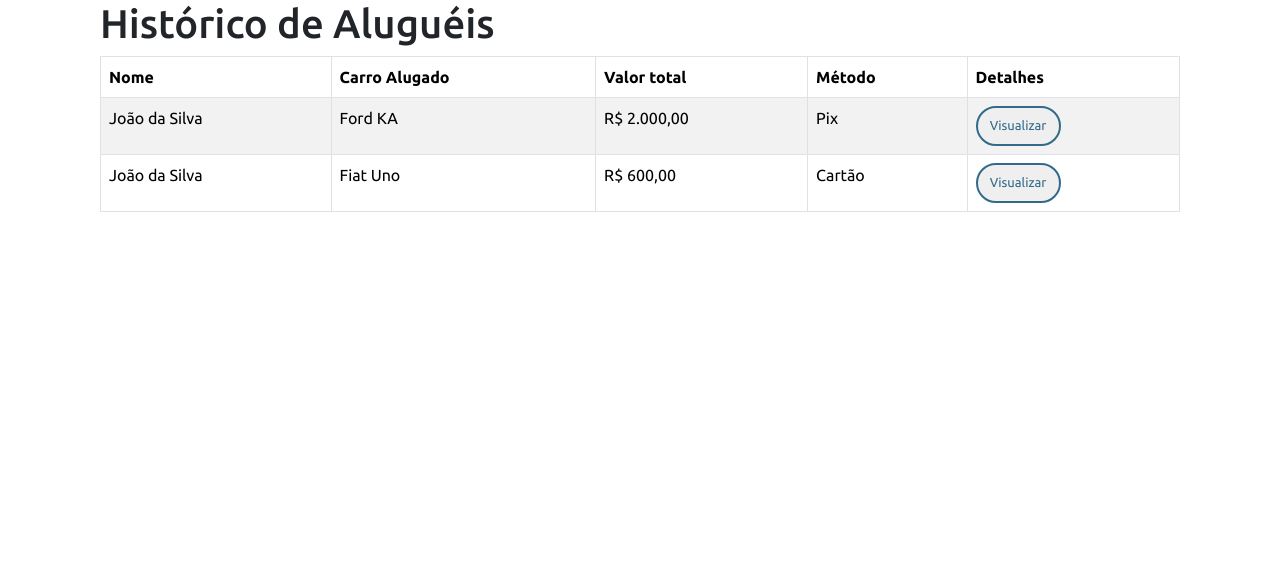
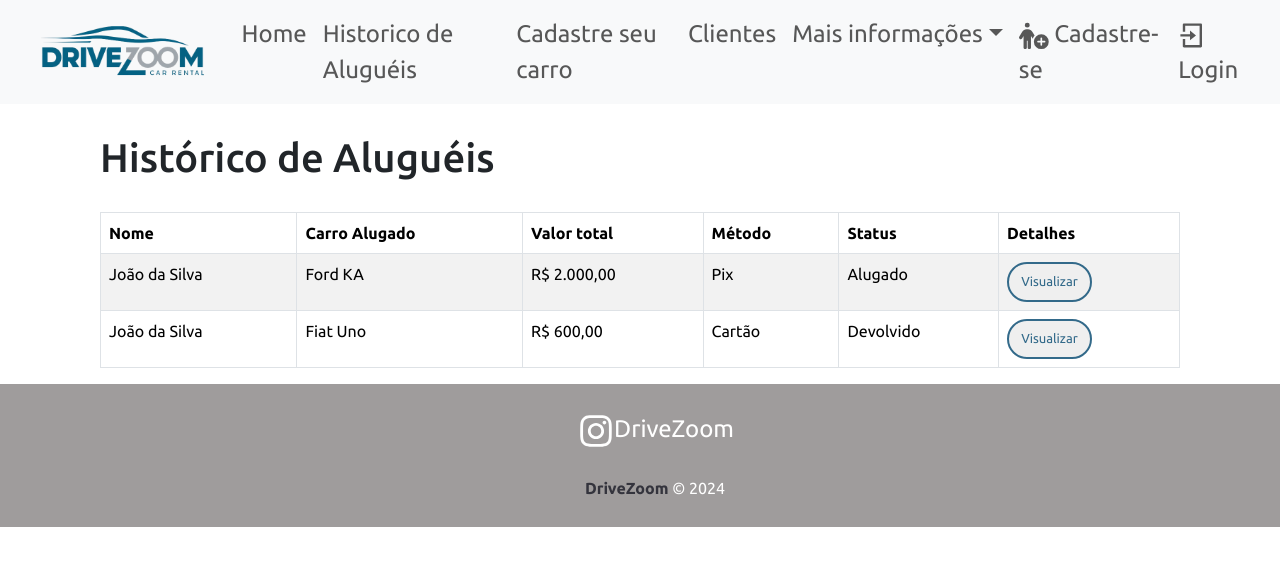
Before and after one commit to dsm-cefet-rj/ti-2024-1-grupo-sete, a React (Create React App) app: page /historico in a window 1280 px wide. Shown: the top 566 px of the page. Built offline with nearby package versions, Linux system fonts and the light colour scheme; the HTML template or start-up script is replaced by a standard one.

Commit message:
Mudanças

```diff
--- a/src/Pages/Pagamento/historico.js
+++ b/src/Pages/Pagamento/historico.js
@@ -1,17 +1,22 @@
-import { Table } from 'react-bootstrap';
-import React from 'react';
+import { Table } from "react-bootstrap";
+import React from "react";
 import "./styles.css";
-import { Link } from 'react-router-dom';
-import useAluguelStore from '../../Components/Zustand/storeAluguel';
+import { Link } from "react-router-dom";
+import HeaderMain from "../../Components/Header";
+import useAluguelStore from "../../Components/Zustand/storeAluguel";
+import Footer from "../../Components/Footer/footer";
 
 export default function Historico(params) {
-
-    const registros = useAluguelStore((state => state.registros));
+  const registros = useAluguelStore((state) => state.registros);
 
   return (
-        <>
-            <div className='historicoTabela'>
-                <h1>Histórico de Aluguéis</h1>
+    <div className="page-container">
+      <HeaderMain />
+      <div className="content-wrap">
+        <div className="historicoTabela">
+          <h1 style={{ marginTop: "30px", marginBottom: "30px" }}>
+            Histórico de Aluguéis
+          </h1>
 
           <Table striped bordered hover>
             <thead>
@@ -20,6 +25,7 @@ export default function Historico(params) {
                 <th>Carro Alugado</th>
                 <th>Valor total</th>
                 <th>Método</th>
+                <th>Status</th>
                 <th>Detalhes</th>
               </tr>
             </thead>
@@ -28,15 +34,36 @@ export default function Historico(params) {
                 <tr key={index}>
                   <td>{registro?.nome}</td>
                   <td>{registro?.carro}</td>
-                                <td>{new Intl.NumberFormat('pt-BR', { style: 'currency', currency: 'BRL' }).format(registro?.valorDiario * registro?.quantDias)}</td>
+                  <td>
+                    {new Intl.NumberFormat("pt-BR", {
+                      style: "currency",
+                      currency: "BRL"
+                    }).format(registro?.valorDiario * registro?.quantDias)}
+                  </td>
                   <td>{registro?.formPagamento}</td>
-                                <td><Link to={`/historico/${index}`}><button className='visu'>Visualizar</button></Link></td>
+                  <td>
+                    {registro?.status === "Alugado" && (
+                      <span className="status-alugado">Alugado</span>
+                    )}
+                    {registro?.status === "Devolvido" && (
+                      <span className="status-devolvido">Devolvido</span>
+                    )}
+                    {registro?.status === "Pendente" && (
+                      <span className="status-pendente">Pendente</span>
+                    )}
+                  </td>
+                  <td>
+                    <Link to={`/historico/${index}`}>
+                      <button className="visu">Visualizar</button>
+                    </Link>
+                  </td>
                 </tr>
               ))}
             </tbody>
           </Table>
         </div>
-        </>
-
+      </div>
+      <Footer className="footer" />
+    </div>
   );
 }
```
Lines whose indentation alone changed are shown as unchanged.
